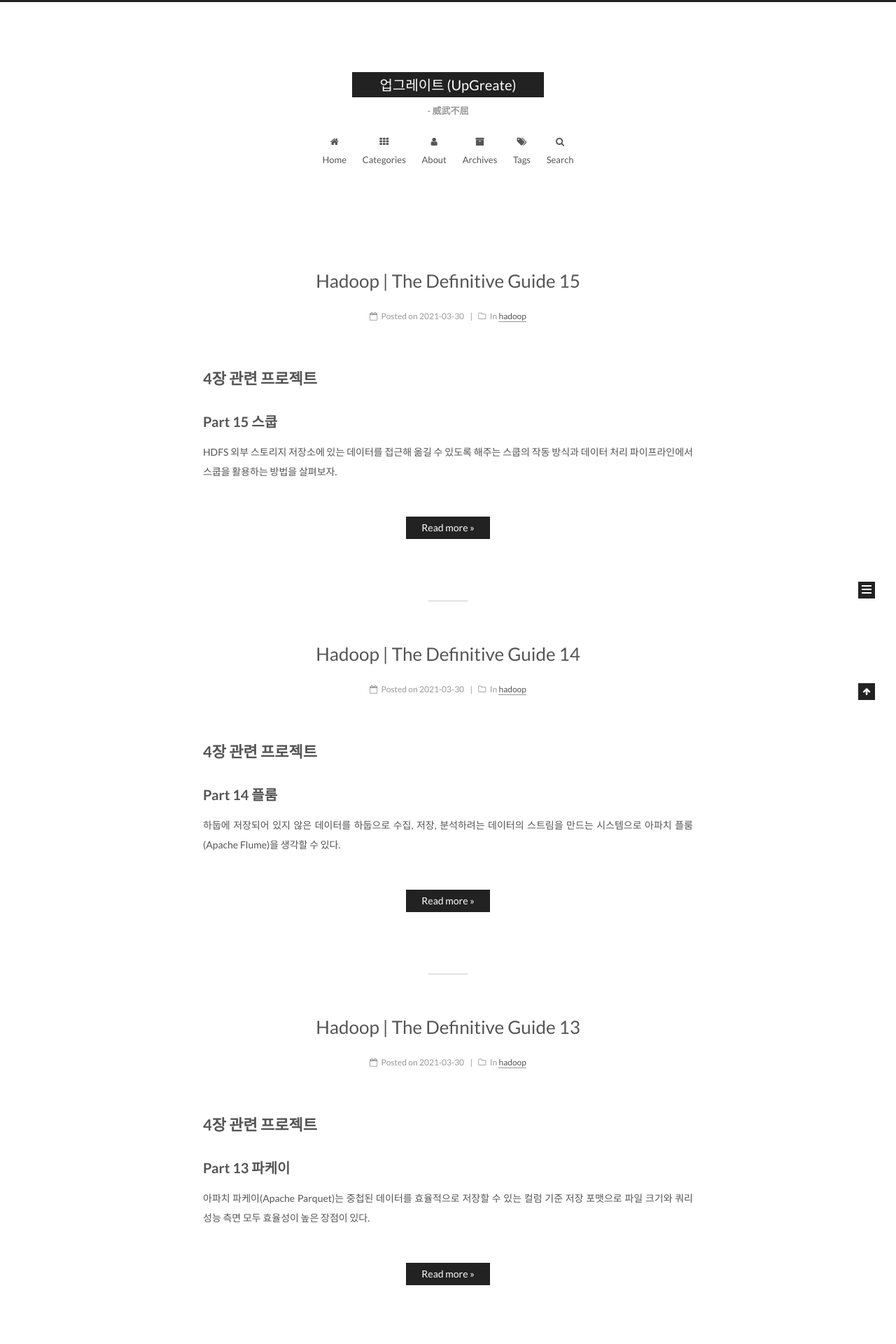
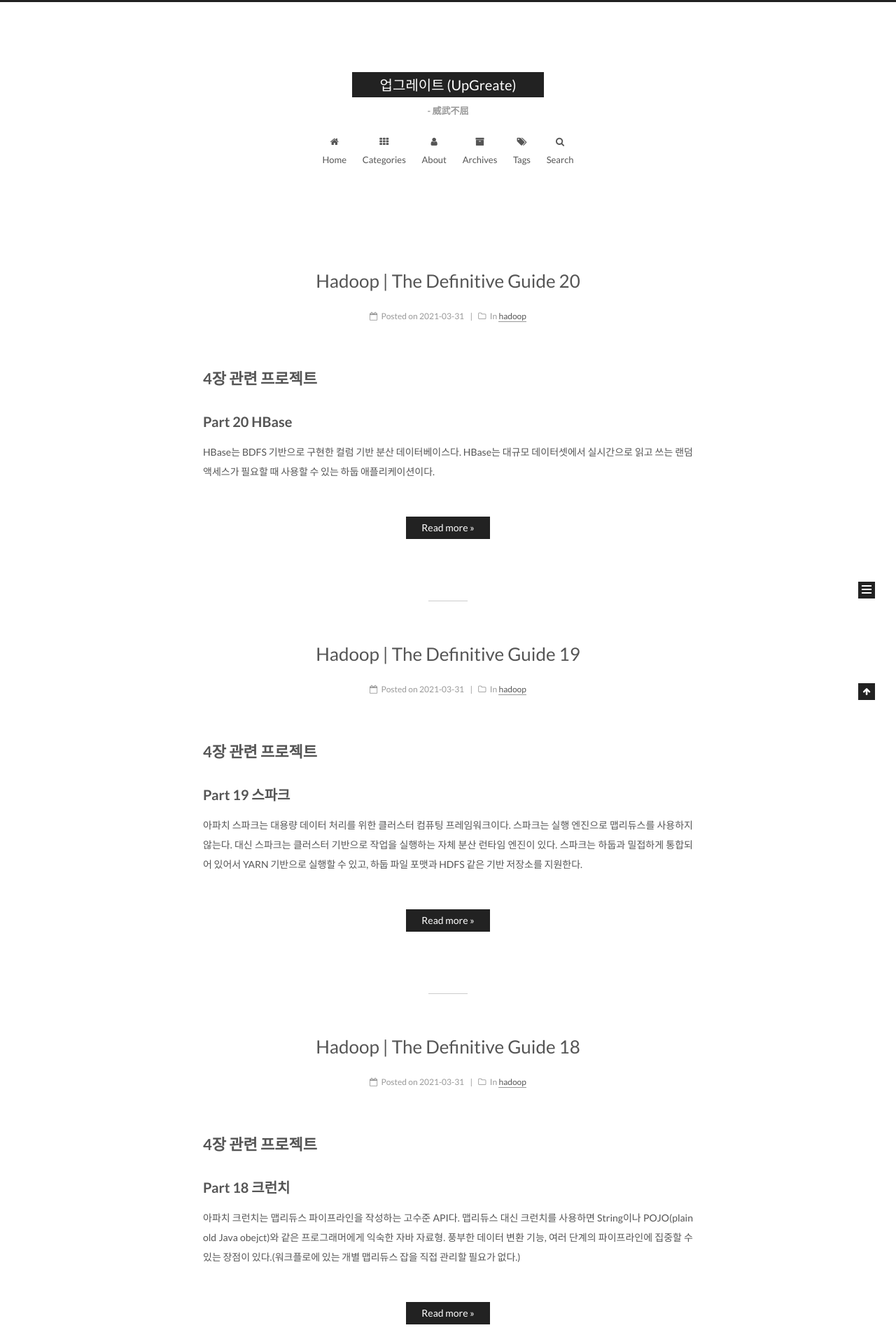
Before and after one commit to owner0220/owner0220.github.io, a Jekyll site: the page built from index.html, in a window 1280 px wide. Shown: the top 1920 px of the page at 70% size. Built offline with Jekyll 4.4.1, drawn with Linux system fonts in a browser that asks for light colours; the list of posts is cut into pages by our own code; some of the changed text lies outside the part shown.

Commit message:
hadoop definition guide 20

```diff
--- /dev/null
+++ b/_posts/2021-03-31-Hadoop_TheDefinitiveGuide 16.md
@@ -0,0 +1,135 @@
+---
+title: Hadoop | The Definitive Guide 16
+date: 2021-03-31 13:27:00
+categories:
+ - hadoop
+tag:
+ - hadoop
+---
+
+# 4장 관련 프로젝트
+
+## Part 16 피그
+
+다중값이나 중첩된 형태의 데이터 구조를 처리할 수 있고 데이터 변환도 쉽게 할 수 있다.
+
+<!-- more -->
+
+### 16.1 피그의 설치 및 실행
+
+#### 16.1.1 실행 유형
+
+##### 로컬 모드
+
+##### 맵리듀스 모드
+
+#### 16.1.2 피그 프로그램 실행
+
+#### 16.1.3 그런트
+
+#### 16.1.4 피그 라틴 편집기
+
+
+
+### 16.2 예제
+
+#### 16.2.1 예제 생성하기
+
+
+
+### 16.3 데이터베이스와 비교
+
+
+
+### 16.4 피그 라틴
+
+#### 16.4.1 구조
+
+#### 16.4.2 문장
+
+#### 16.4.3 표현식
+
+#### 16.4.4 자료형
+
+#### 16.4.5 스키마
+
+##### HCatalog로 하이브 테이블 사용하기
+
+##### 검증 및 null 값
+
+##### 스키마 병합
+
+#### 16.4.6 함수
+
+- 평가 함수
+- 필터 함수
+- 로드 함수
+- 저장 함수
+
+##### 기타 라이브러리
+
+#### 16.4.7 매크로
+
+
+
+### 16.5 사용자 정의 함수
+
+#### 16.5.1 필터 UDF
+
+##### 자료형 활용하기
+
+#### 16.5.2 평가 UDF
+
+##### 동적 호출자
+
+#### 16.5.3 로드 UDF
+
+##### 스키마 사용
+
+
+
+### 16.6 데이터 처리 연산자
+
+#### 16.6.1 데이터 로드와 저장
+
+#### 16.6.2 데이터 필터링
+
+##### FOREACH...GENERATE
+
+##### STREAM
+
+#### 16.6.3 데이터 그룹과 조인
+
+##### JOIN
+
+##### COGROUP
+
+##### CROSS
+
+##### GROUP
+
+#### 16.6.4 데이터 정렬
+
+#### 16.6.5 데이터 결합과 분할
+
+
+
+### 16.7 피그 실무
+
+#### 16.7.1 병렬성
+
+#### 16.7.2 익명 관계자
+
+#### 16.7.3 매개변수 대체
+
+##### 동적 매개변수
+
+##### 매개변수 대체 처리
+
+
+
+### 16.8 참고 도서
+
+
+
+###
--- /dev/null
+++ b/_posts/2021-03-31-Hadoop_TheDefinitiveGuide 17.md
@@ -0,0 +1,147 @@
+---
+title: Hadoop | The Definitive Guide 17
+date: 2021-03-31 13:45:00
+categories:
+ - hadoop
+tag:
+ - hadoop
+---
+
+# 4장 관련 프로젝트
+
+## Part 17 하이브
+
+SQL을 이용해서 HDFS에 저장된 대량의 데이터를 분석할 수 있도록 개발된 것이 하이브이다.
+
+<!-- more -->
+
+### 17.1 하이브 설치하기
+
+#### 17.1.1 하이브 쉘
+
+
+
+### 17.2 예제
+
+
+
+### 17.3 하이브 실행하기
+
+#### 17.3.1 하이브 설정하기
+
+##### 실행 엔진
+
+##### 로깅
+
+#### 17.3.2 하이브 서비스
+
+- cli
+- 하이브서버2
+- beeline
+- hwi
+- jar
+- 메타스토어
+
+##### 하이브 클라이언트
+
+- 쓰리프트 클라이언트
+- JDBC 드라이버
+- ODBC 드라이버
+
+#### 17.3.3 메타스토어
+
+
+
+### 17.4 전통적인 데이터베이스와의 비교
+
+#### 17.4.1 읽기 스키마와 쓰기 스키마의 비교
+
+#### 17.4.2 갱신, 트랜잭션, 색인
+
+#### 17.4.3 SQL-on-Hadoop 대안
+
+
+
+### 17.5 HiveQL
+
+#### 17.5.1 자료형
+
+##### 기본형
+
+##### 복합형
+
+#### 17.5.2 연산자와 함수
+
+##### 형변환
+
+
+
+### 17.6 테이블
+
+#### 17.6.1 관리 테이블과 외부 테이블
+
+#### 17.6.2 파티션과 버킷
+
+##### 버킷
+
+#### 17.6.3 저장 포맷
+
+##### 기본 저장 포맷: 구분 텍스트
+
+##### 바이너리 저장 포맷: 시퀀스 파일, 에이브로 데이터 파일, 파케이 파일, RCFile, ORCFile
+
+##### 커스텀 SerDe 사용예: RegexSerDe
+
+##### 저장소 제어기
+
+#### 17.6.4 데이터 임포트하기
+
+##### INSERT
+
+##### 다중테이블 INSERT
+
+##### CREATE TABLE...AS SELECT
+
+#### 17.6.5 테이블 변경하기
+
+
+
+### 17.7 데이터 질의하기
+
+#### 17.7.1 정렬과 집계
+
+#### 17.7.2 맵리듀스 스크립트
+
+#### 17.7.3 조인
+
+##### 내부 조인
+
+##### 외부 조인
+
+##### 세미 조인
+
+##### 맵 조인
+
+#### 17.7.4 서브쿼리
+
+#### 17.7.5 뷰
+
+
+
+### 17.8 사용자 정의 함수
+
+#### 17.8.1 UDF 작성하기
+
+#### 17.8.2 UDAF 작성하기
+
+- init()
+- iterate()
+- terminatePartial()
+- merge()
+- terminate()
+
+##### 매우 복잡한 UDAF
+
+
+
+### 17.9 참고 도서
--- /dev/null
+++ b/_posts/2021-03-31-Hadoop_TheDefinitiveGuide 18.md
@@ -0,0 +1,80 @@
+---
+title: Hadoop | The Definitive Guide 18
+date: 2021-03-31 18:55:00
+categories:
+ - hadoop
+tag:
+ - hadoop
+---
+
+# 4장 관련 프로젝트
+
+## Part 18 크런치
+
+아파치 크런치는 맵리듀스 파이프라인을 작성하는 고수준 API다. 맵리듀스 대신 크런치를 사용하면 String이나 POJO(plain old Java obejct)와 같은 프로그래머에게 익숙한 자바 자료형. 풍부한 데이터 변환 기능, 여러 단계의 파이프라인에 집중할 수 있는 장점이 있다.(워크플로에 있는 개별 맵리듀스 잡을 직접 관리할 필요가 없다.)
+
+<!-- more -->
+
+### 18.1 예제
+
+### 18.2 크런치 핵심 API
+
+#### 18.2.1 기본 연산자
+
+##### union()
+
+##### parallelDo()
+
+##### groupByKey()
+
+##### combineValues()
+
+#### 18.2.2 자료형
+
+##### 레코드와 튜플
+
+#### 18.2.3 소스와 타깃
+
+##### 소스에서 읽기
+
+##### 타깃에 쓰기
+
+##### 출력 파일이 이미 존재
+
+##### 소스와 타깃의 결합
+
+#### 18.2.4 함수
+
+##### 함수 직렬화
+
+##### 객체 재사용
+
+#### 18.2.5 실체화
+
+##### PObject
+
+
+
+### 18.3 파이프라인 실행
+
+#### 18.3.1 파이프라인 수행하기
+
+##### 비동기 실행
+
+##### 디버깅
+
+#### 18.3.2 파이프라인 정지하기
+
+#### 18.3.3 크런치 계획 조사하기
+
+#### 18.3.4 반복적 알고리즘
+
+#### 18.3.5 파이프라인 체크포인트
+
+
+
+### 18.4 크런치 라이브러리
+
+
+
+### 18.5 참고 도서
--- /dev/null
+++ b/_posts/2021-03-31-Hadoop_TheDefinitiveGuide 19.md
@@ -0,0 +1,92 @@
+---
+title: Hadoop | The Definitive Guide 19
+date: 2021-03-31 19:02:00
+categories:
+ - hadoop
+tag:
+ - hadoop
+---
+
+# 4장 관련 프로젝트
+
+## Part 19 스파크
+
+아파치 스파크는 대용량 데이터 처리를 위한 클러스터 컴퓨팅 프레임워크이다. 스파크는 실행 엔진으로 맵리듀스를 사용하지 않는다. 대신 스파크는 클러스터 기반으로 작업을 실행하는 자체 분산 런타임 엔진이 있다. 스파크는 하둡과 밀접하게 통합되어 있어서 YARN 기반으로 실행할 수 있고, 하둡 파일 포맷과 HDFS 같은 기반 저장소를 지원한다.
+
+<!-- more -->
+
+### 19.1 스파크 설치
+
+
+
+### 19.2 예제
+
+#### 19.2.1 스파크 애플리케이션, 잡, 스테이지, 태스크
+
+#### 19.2.2 스칼라 독립 애플리케이션
+
+#### 19.2.3 자바 예제
+
+#### 19.2.4 파이썬 예제
+
+
+
+### 19.3 탄력적인 분산 데이터셋 RDD
+
+#### 19.3.1 생성
+
+#### 19.3.2 트랜스포메이션과 액션
+
+##### 집계 트랜스포메이션
+
+#### 19.3.3 지속성
+
+##### 지속성 수준
+
+#### 19.3.4 직렬화
+
+##### 데이터 직렬화
+
+##### 함수 직렬화
+
+
+
+### 19.4 공유 변수
+
+#### 19.4.1 브로드캐스트 변수
+
+#### 19.4.2 어큐뮬레이터
+
+
+
+### 19.5 스파크 잡 수행 분석
+
+#### 19.5.1 잡 제출
+
+#### 19.5.2 DAG 구성
+
+- 셔플 맵 태스크
+- 결과 태스크
+
+#### 19.5.3 태스크 스케줄링
+
+#### 19.5.4 태스크 수행
+
+
+
+### 19.6 익스큐터와 클러스터 매니저
+
+- 로컬
+- 독립
+- 메소스
+- YARN
+
+#### 19.6.1 YARN에서 스파크 실행
+
+##### YARN 클라이언트 모드
+
+##### YARN 클러스터 모드
+
+
+
+### 19.7 참고 도서
--- /dev/null
+++ b/_posts/2021-03-31-Hadoop_TheDefinitiveGuide 20.md
@@ -0,0 +1,95 @@
+---
+title: Hadoop | The Definitive Guide 20
+date: 2021-03-31 19:10:00
+categories:
+ - hadoop
+tag:
+ - hadoop
+---
+
+# 4장 관련 프로젝트
+
+## Part 20 HBase
+
+HBase는 BDFS 기반으로 구현한 컬럼 기반 분산 데이터베이스다. HBase는 대규모 데이터셋에서 실시간으로 읽고 쓰는 랜덤 액세스가 필요할 때 사용할 수 있는 하둡 애플리케이션이다.
+
+<!-- more -->
+
+### 20.1 HBase 개요
+
+#### 20.1.1 배경
+
+
+
+### 20.2 개념
+
+#### 20.2.1 데이터 모델 둘러보기
+
+##### 리전
+
+##### 락킹
+
+#### 20.2.2 구현
+
+##### HBase 실전 운용
+
+
+
+### 20.3 설치
+
+#### 20.3.1 테스트 드라이브
+
+
+
+### 20.4 클라이언트
+
+#### 20.4.1 자바
+
+#### 20.4.2 맵리듀스
+
+#### 20.4.3 REST와 쓰리프트
+
+
+
+### 20.5 온라인 쿼리 애플리케이션 구축
+
+#### 20.5.1 스키마 설계
+
+- stations
+- observations
+
+#### 20.5.2 데이터 로드
+
+##### 로드 분산
+
+##### 대량 로드
+
+#### 20.5.3 온라인 쿼리
+
+##### 기상관측소 쿼리
+
+##### 관측값 쿼리
+
+
+
+### 20.6 HBase와 RDBMS의 비교
+
+#### 20.6.1 성공적인 서비스
+
+#### 20.6.2 HBase
+
+
+
+### 20.7 활용
+
+#### 20.7.1 HDFS
+
+#### 20.7.2 UI
+
+#### 20.7.3 메트릭
+
+#### 20.7.4 카운터
+
+
+
+### 20.8 참고 도서
```
Also changed, not shown: _posts/2021-03-30-Hadoop_TheDefinitiveGuide 15.md (line endings or trailing spaces).
